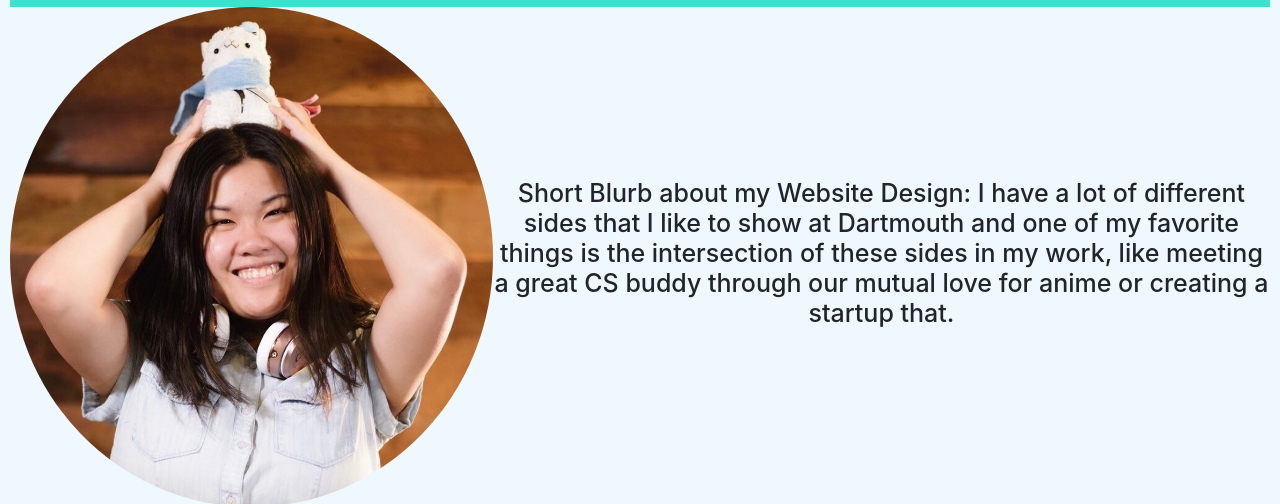
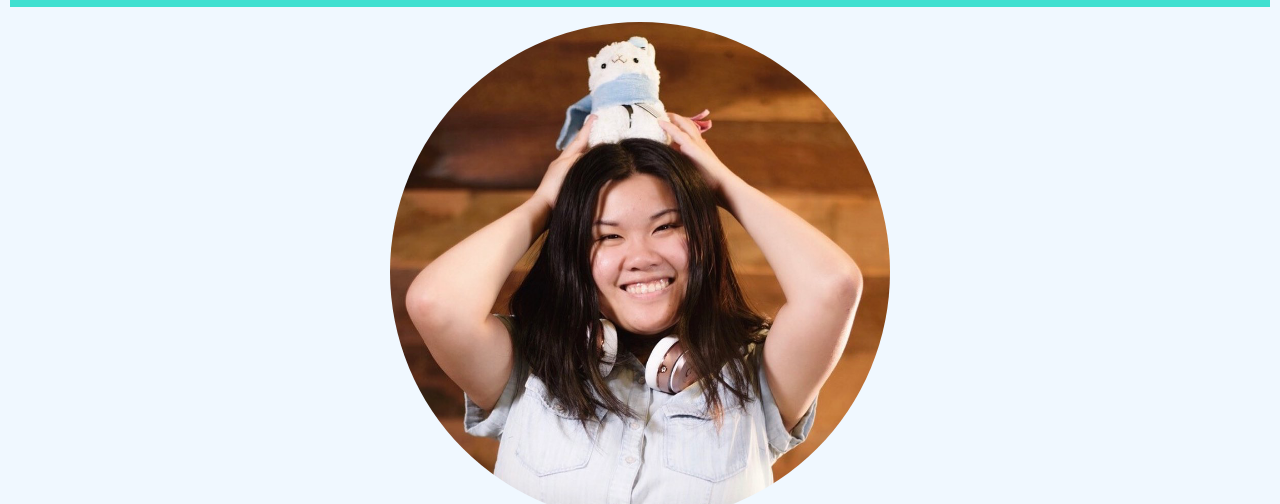
Before and after one commit to ssskay/personalsite2.0, a plain HTML site: page index.html in a window 1280 px wide. Shown: the part 98-602 px from the top of the page. Drawn offline with nearby package versions, Linux system fonts and the light colour scheme.

Commit message:
fixed some css

```diff
--- a/index.html
+++ b/index.html
@@ -24,7 +24,10 @@
 
 
     <div id="about-me">
-        <img src="Pictures/AboutMe/flare.png" alt="Flare" class="profile">
+        <div class = "flare-image">
+            <img src="Pictures/AboutMe/flare.png" alt="Flare" class="profile">
+        </div>
+
         <h2>
             Short Blurb about my Website Design: I have a lot of different sides
             that I like to show at Dartmouth and one of my favorite things is the
@@ -32,6 +35,7 @@
             through our mutual love for anime or creating a startup that.
         </h2>
     </div>
+
     <div class= "body-header">
         Build a Sara to learn more about me!
     </div>
--- a/style.css
+++ b/style.css
@@ -110,7 +110,7 @@ nav{
 
 #about-me{
     display:flex;
-    flex-direction: row;
+    flex-direction: column;
     justify-content: center;
 }
 
@@ -124,3 +124,10 @@ nav{
     padding: 5px;
     box-shadow: 0 10px 20px rgba(0,0,0,0.19), 0 6px 6px rgba(0,0,0,0.23);
 }
+
+.flare-image{
+    display:block;
+    margin-left:auto;
+    margin-right:auto;
+    padding: 15px;
+}
```
